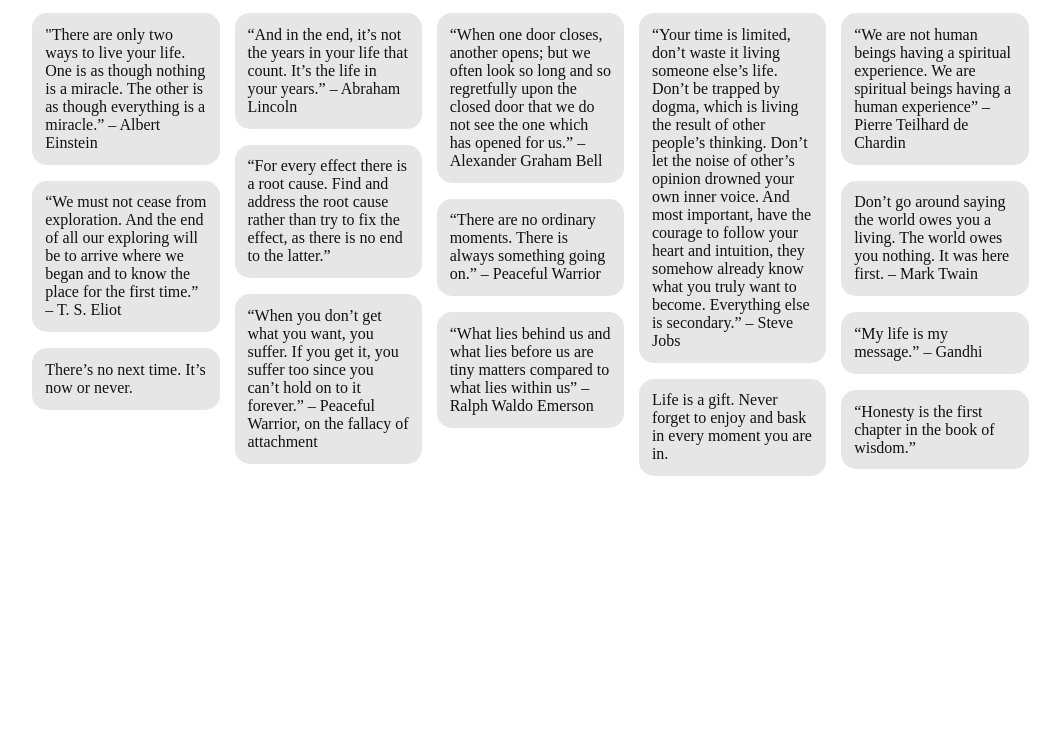
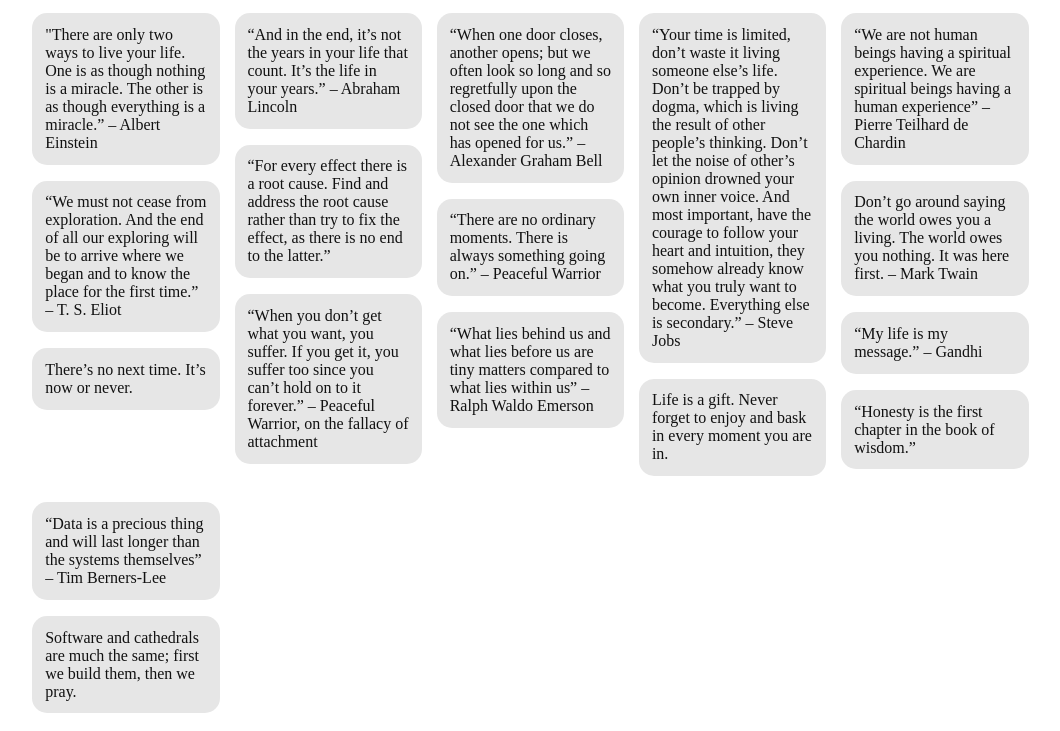
Before and after one commit to vladocar/flexy, a website: page Quotes.html in a window 1280 px wide. Shown: the part 105-836 px from the top of the page, without its empty margins (117-1177 px from the left). Before the commit the page ends 800 px from the top, so only its background shows below. Drawn offline with Linux system fonts and the light colour scheme.

Commit message:
a new quote block added

```diff
--- a/Quotes.html
+++ b/Quotes.html
@@ -63,6 +63,11 @@
             <p>“My life is my message.” – Gandhi</p>
             <p>“Honesty is the first chapter in the book of wisdom.”</p>
         </div>
+
+         <div class="dp20">
+            <p>“Data is a precious thing and will last longer than the systems themselves” – Tim Berners-Lee</p>
+            <p>Software and cathedrals are much the same; first we build them, then we pray.</p>
+        </div>
     </div>
 </body>
 
```
